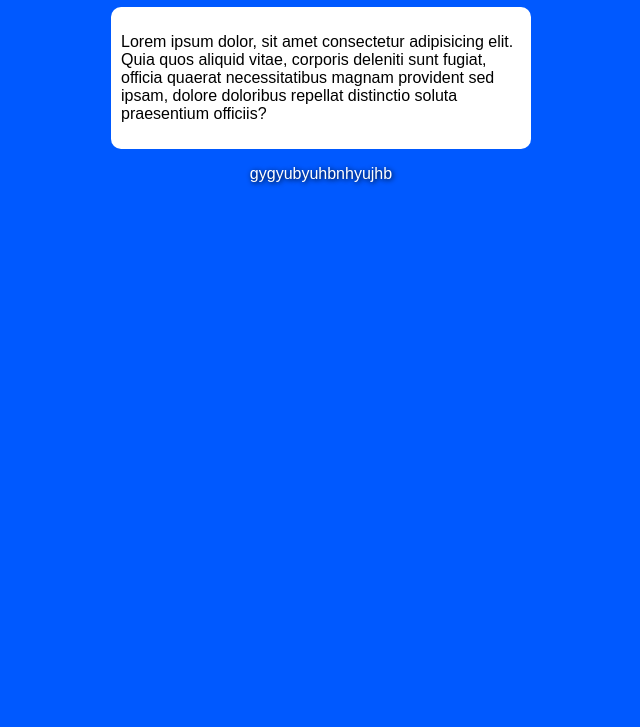
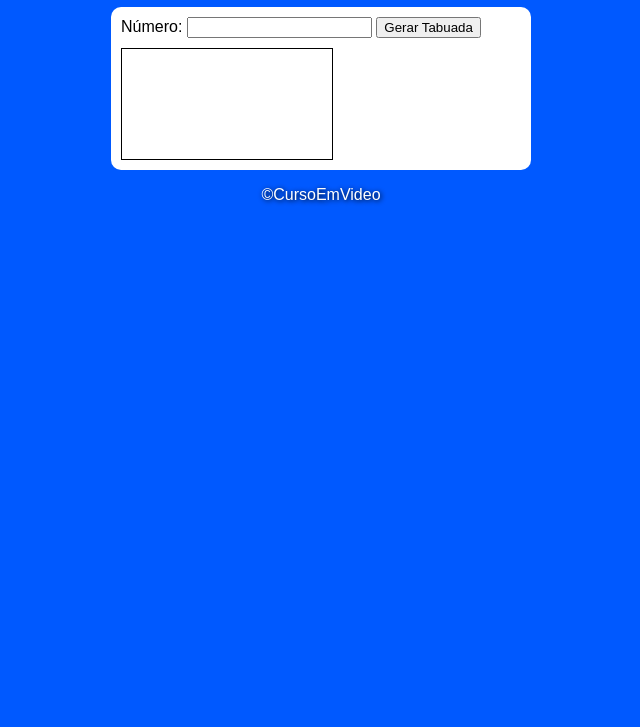
Before and after one commit to Friend96/JavaScript, a plain HTML site: page Desafios/D04/index.html in a window 1280 px wide. Shown: the part 73-800 px from the top of the page, without its empty margins (319-959 px from the left). Drawn offline with Linux system fonts and the light colour scheme.

Commit message:
completo!

```diff
--- a/Desafios/D04/index.html
+++ b/Desafios/D04/index.html
@@ -3,18 +3,29 @@
 <head>
     <meta charset="UTF-8">
     <meta name="viewport" content="width=device-width, initial-scale=1.0">
-    <title>Calculos</title>
+    <title>Tabuada</title>
     <link rel="stylesheet" href="style.css">
 </head>
 <body>
     <header>
-        <h1>Lorem ipsum dolor</h1>
+        <h1>Tabuada</h1>
     </header>
     <main>
-        <p>Lorem ipsum dolor, sit amet consectetur adipisicing elit. Quia quos aliquid vitae, corporis deleniti sunt fugiat, officia quaerat necessitatibus magnam provident sed ipsam, dolore doloribus repellat distinctio soluta praesentium officiis?</p>
+        <div>
+            <label for="num">Número:</label>
+            <input type="number" name="num" id="num">
+            <button onclick="clicou()">Gerar Tabuada</button>
+        </div>
+        <div>
+            <div id="tabuada">
+
+            </div>
+        </div>
     </main>
     <footer>
-        <p>gygyubyuhbnhyujhb</p>
+        <p>&copy;CursoEmVideo</p>
     </footer>
+
+    <script src="script.js"></script>
 </body>
 </html>
--- /dev/null
+++ b/Desafios/D04/script.js
@@ -0,0 +1,19 @@
+
+function clicou(){
+    var num = document.getElementById('num').value
+    var tab = document.getElementById('tabuada')
+    tab.innerHTML = " "
+    if(num.length == 0){
+        alert("[ERRO] insira algum número!")
+    }
+
+    else{
+        var resultado = 0
+        for(var x = 0;x <= 10;x++){
+            resultado = parseInt(num) * x
+            tab.innerHTML = tab.innerHTML + `${num}x${x}=${resultado}<br>`
+        }
+        tabuada.style.display = 'flex'
+        tabuada.style.width = 'max-content'
+    }
+}
--- a/Desafios/D04/style.css
+++ b/Desafios/D04/style.css
@@ -25,3 +25,13 @@ footer > p{
     color: white;
     text-shadow: 1px 1px 5px black;
 }
+
+#tabuada{
+    margin-top: 10px;
+    padding: 5px;
+    width: 200px;
+    height: 100px;
+    border: 1px solid black;
+    overflow: hidden;
+    overflow-y: scroll;
+}
```
